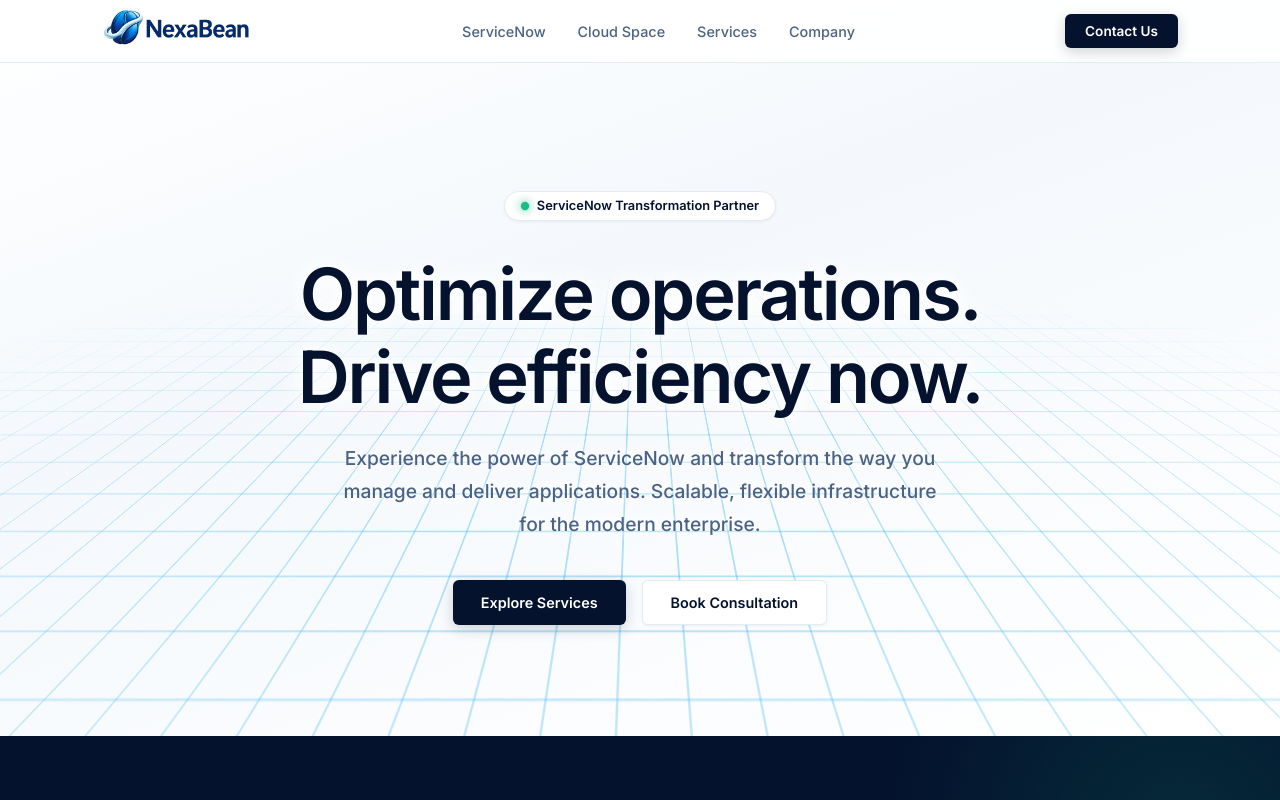
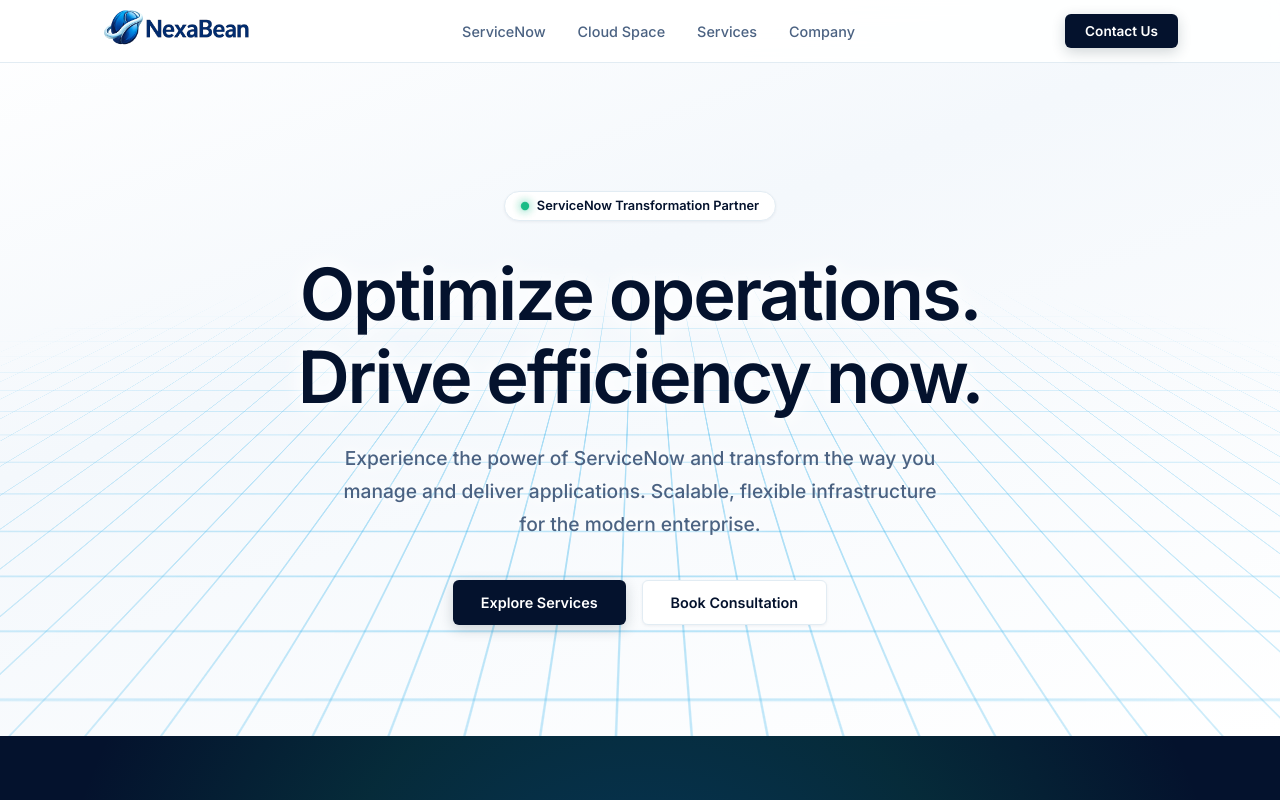
Before and after one commit to Shoreline-Global/nexabean, a Next.js app: page / in a window 1280 px wide. Shown: the top 800 px of the page. Built offline with nearby package versions, Linux system fonts and the light colour scheme.

Commit message:
Center and strengthen banner gradient glow

```diff
--- a/src/app/globals.css
+++ b/src/app/globals.css
@@ -397,10 +397,11 @@
 
 .dark-banner .banner-glow {
   position: absolute;
-  width: 600px; height: 600px;
+  width: 1200px; height: 1200px;
   border-radius: 50%;
-  background: radial-gradient(circle, rgba(16,185,129,0.15) 0%, transparent 70%);
-  top: -200px; right: -200px;
+  background: radial-gradient(circle, rgba(14, 165, 233, 0.25) 0%, rgba(16, 185, 129, 0.15) 40%, transparent 70%);
+  top: 50%; left: 50%;
+  transform: translate(-50%, -50%);
   pointer-events: none;
 }
 
```
